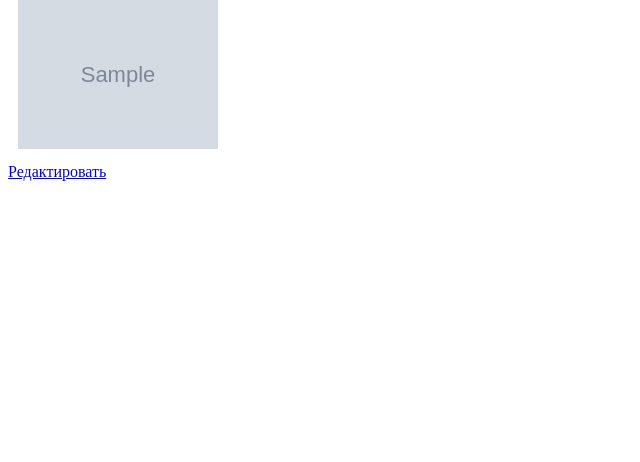
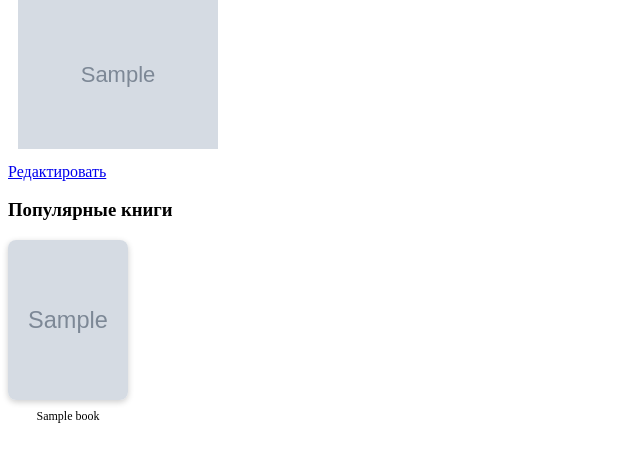
Before and after one commit to Alexander31000/graduation-project, a Django app: page /details/1/ in a window 1280 px wide. Shown: the part 205-667 px from the top of the page, without its empty margins (0-640 px from the left). Run offline with Django 5.2, Linux system fonts and the light colour scheme; tables that the repository leaves empty hold one stand-in row (values such as "Sample post"); grey boxes marked "Sample" are stand-in pictures.

Commit message:
python_any_where

```diff
--- a/main/models.py
+++ b/main/models.py
@@ -4,6 +4,7 @@ from email.policy import default
 
 from django.contrib.auth.models import User
 from django.db import models
+from django.db.models import Avg
 
 
 # Create your models here.
@@ -37,6 +38,7 @@ class Book(models.Model):
     img = models.ImageField(upload_to='images/', verbose_name='Обложка')
     genres = models.ManyToManyField(Genre, related_name='books', verbose_name='Жанры')
 
+
     def __str__(self):
         return self.title
 
@@ -45,6 +47,21 @@ class Book(models.Model):
 
     def available_copies(self):
         return self.copies.filter(status='available').count()
+
+    @property
+    def average_rating(self):
+        return ReturnItem.objects.filter(
+            book_copy__book=self,
+            rating__isnull=False
+        ).aggregate(
+            avg_rating=Avg('rating')
+        )['avg_rating'] or 0
+
+    @property
+    def readers_count(self):
+        return ReturnItem.objects.filter(
+            book_copy__book=self
+        ).count()
 
 
 class BookImages(models.Model):
@@ -131,7 +148,17 @@ class ReturnItem(models.Model):
 
     damage = models.TextField(blank=True, null=True)
     pen = models.FloatField(default=0)
-    rating = models.IntegerField(blank=True, null=True)
+    rating = models.PositiveSmallIntegerField(
+        choices=[
+            (1, '1'),
+            (2, '2'),
+            (3, '3'),
+            (4, '4'),
+            (5, '5'),
+        ],
+        blank=True,
+        null=True
+    )
 
     def __str__(self):
         return f"{self.book_copy}"
--- /dev/null
+++ b/main/static/css/book_detail.css
@@ -0,0 +1,23 @@
+.popular-books-list {
+    display: flex;
+    gap: 15px;
+    flex-wrap: wrap;
+}
+
+.popular-book-item {
+    width: 120px;
+    text-align: center;
+}
+
+.popular-book-item img {
+    width: 100%;
+    height: 160px;
+    object-fit: cover;
+    border-radius: 8px;
+    box-shadow: 0 2px 6px rgba(0,0,0,0.2);
+}
+
+.popular-book-item p {
+    font-size: 12px;
+    margin-top: 5px;
+}
--- a/main/templates/book_detail.html
+++ b/main/templates/book_detail.html
@@ -1,4 +1,5 @@
 <!doctype html>
+{% load static %}
 <html lang="en">
 <head>
     <meta charset="UTF-8">
@@ -6,6 +7,7 @@
           content="width=device-width, user-scalable=no, initial-scale=1.0, maximum-scale=1.0, minimum-scale=1.0">
     <meta http-equiv="X-UA-Compatible" content="ie=edge">
     <title>Document</title>
+    <link rel="stylesheet" href="{% static 'css/book_detail.css' %}">
 </head>
 <body>
     <div class="logo">
@@ -28,5 +30,22 @@
         <a href="{% url 'book_redaktor' book.id %}" class="cancel-link">Редактировать</a>
     </div>
 
+
+        <div class="popular-books">
+        <h3>Популярные книги</h3>
+
+        <div class="popular-books-list">
+            {% for book in popular_books %}
+                <div class="popular-book-item">
+                    <img src="{{ book.img.url }}" alt="{{ book.title }}">
+                    <p>{{ book.title }}</p>
+                </div>
+            {% endfor %}
+        </div>
+    </div>
+
+
+
+
 </body>
 </html>
--- a/main/views.py
+++ b/main/views.py
@@ -66,9 +66,16 @@ def book_detail(request, id):
     book = Book.objects.get(id=id)
 
     additional_imgs = BookImages.objects.filter(book_id=id).select_related('book')
-
+    popular_books = Book.objects.all()
+    popular_books = sorted(
+        popular_books,
+        key=lambda book: book.readers_count,
+        reverse=True
+    )[:3]
     context = {'book': book,
-               'additional_imgs': additional_imgs, }
+               'additional_imgs': additional_imgs,
+               'popular_books': popular_books,
+               }
 
     return render(request, 'book_detail.html', context)
 
```
Also changed, not shown: 1 other file.
